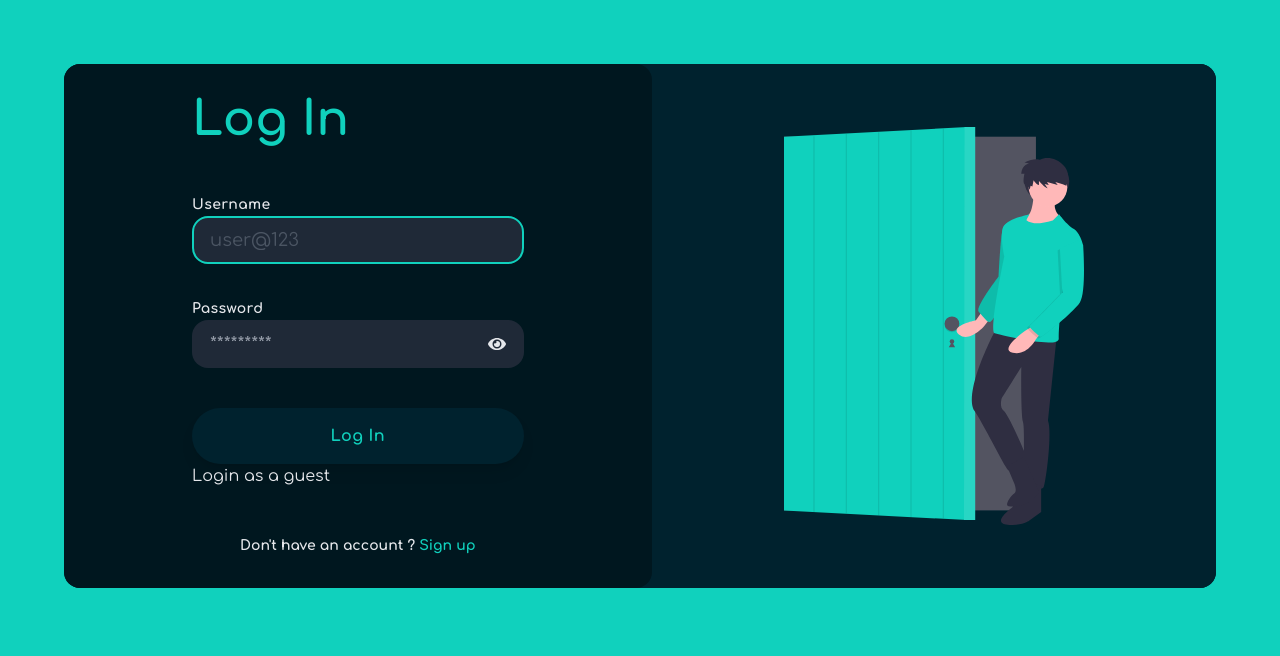
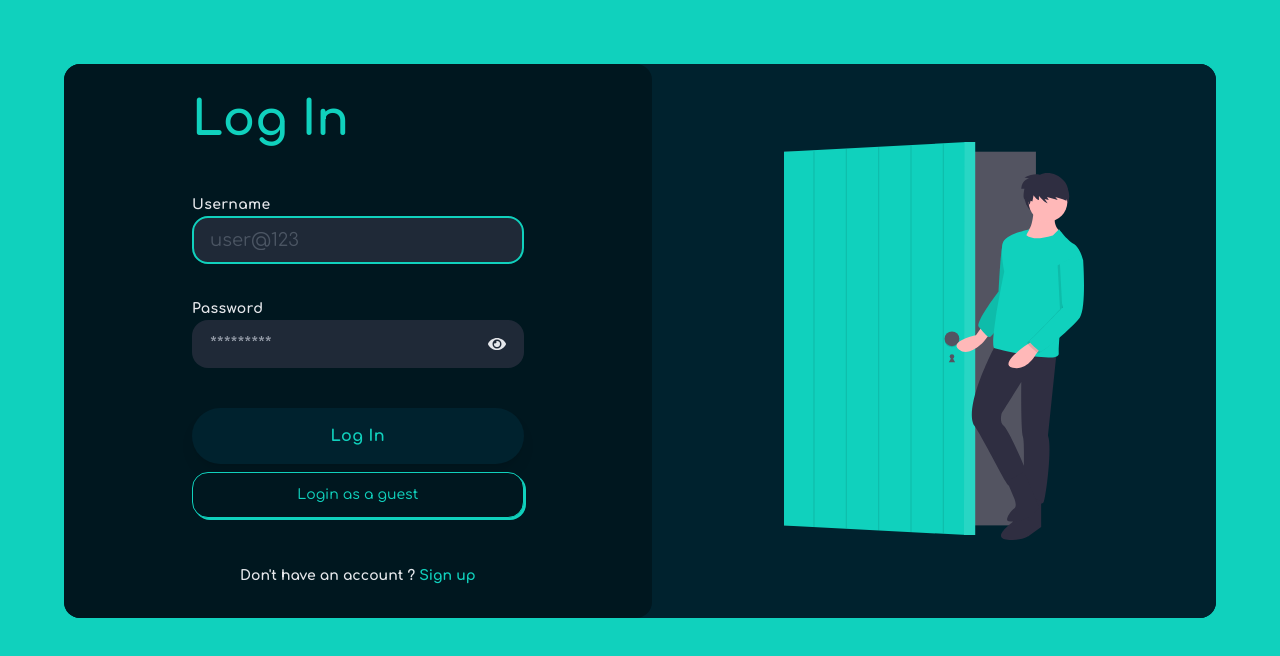
Before and after one commit to kjais1720/Hooked, a React (Create React App) app: page /auth/login in a window 1280 px wide. Shown: the top 656 px of the page. Built offline with nearby package versions, Linux system fonts and the light colour scheme.

Commit message:
refactor

```diff
--- a/src/components/Login.jsx
+++ b/src/components/Login.jsx
@@ -95,8 +95,14 @@ export function Login({ formik, guestLogin, isAuthenticationPending }) {
                       Log In
                     </button>
                   )}
-                  <button className="m-auto" onClick={guestLogin}>
-                    Login as a guest
+                  <button
+                    className="group mt-2 relative w-full text-sm font-medium text-primary focus:outline-none focus:ring "
+                    onClick={guestLogin}
+                  >
+                    <span className="absolute inset-0 translate-x-0.5 translate-y-0.5 rounded-2xl bg-primary transition-transform group-hover:translate-y-0 group-hover:translate-x-0"></span>
+                    <span className="relative block rounded-2xl border border-current bg-dark-200 px-8 py-3">
+                      Login as a guest
+                    </span>
                   </button>
                 </div>
               </form>
--- a/src/containers/Explore.jsx
+++ b/src/containers/Explore.jsx
@@ -37,7 +37,7 @@ export function Explore() {
           <NoPostsFound />
         </div>
       ) : (
-        <div className="">
+        <div className="">1
           <div className="md:hidden">
             <h3 className="p-4 text-lg font-medium">Find Friends</h3>
             <SearchAndSuggestion />
--- a/src/containers/Timeline.jsx
+++ b/src/containers/Timeline.jsx
@@ -14,10 +14,10 @@ export function Timeline() {
   const timelinePosts = useSelector(getTimelinePosts);
   const isPageLoading = type === "getAllPosts" && value === "pending";
   return (
-    <section className="rounded-2xl bg-light-200 p-2 dark:bg-dark-200 relative z-0">
-      <TopTitleBar title="Home"/>
+    <section className="rounded-2xl bg-light-200 p-2 dark:bg-dark-200">
+      <TopTitleBar title="Home" />
       <div className="flex items-center justify-between p-4">
-        <p className="text-lg font-medium">Timeline Posts</p>
+        <p className="text-lg font-medium">Posts</p>
         <div>
           <span className="mr-2">Sort by</span>
           <button
--- a/src/containers/WithSidebars.jsx
+++ b/src/containers/WithSidebars.jsx
@@ -13,7 +13,7 @@ export function WithSidebars() {
   return (
     <div className="mb-20 md:mb-0 md:grid md:grid-cols-[6rem_auto_18rem] lg:grid-cols-[18rem_auto_22rem]">
       <Navbar />
-      <main className="min-h-screen">
+      <main className="min-h-screen relative z-0">
         <Outlet />
       </main>
       <div className="hidden md:block">
```
